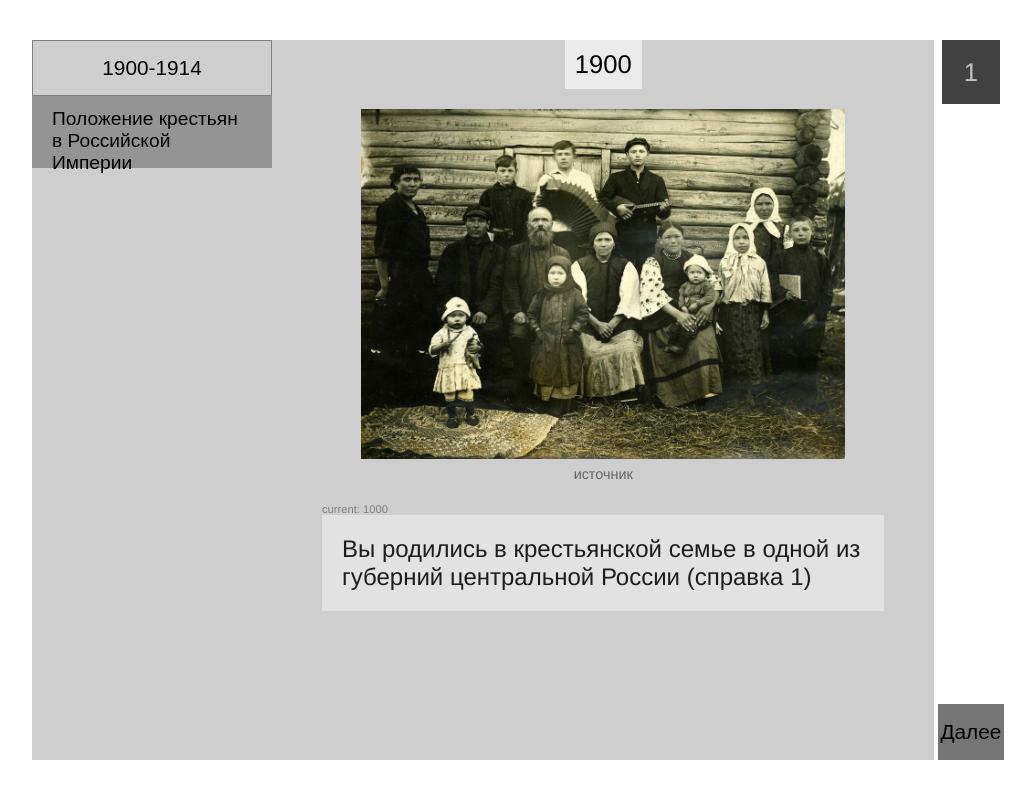
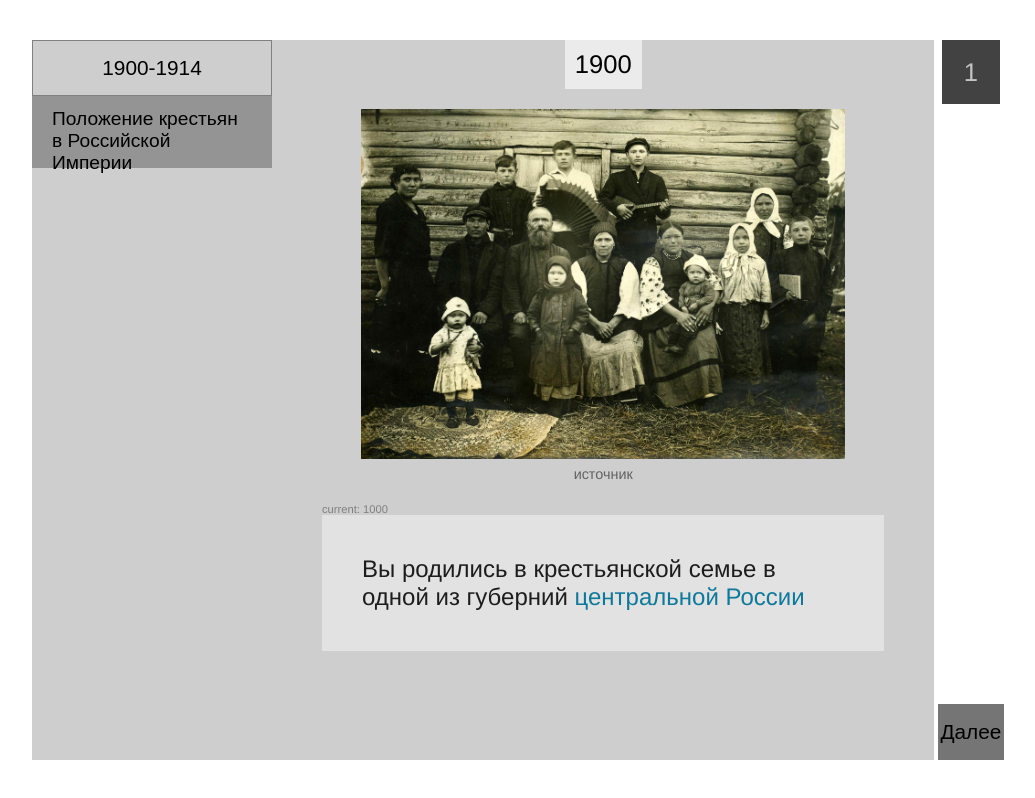
Before and after one commit to abshnko/revolution-game, a React (Create React App) app: page / in a window 1280 px wide. Shown: the whole page, without its empty margins (128-1163 px from the left). Built offline with nearby package versions, Linux system fonts and the light colour scheme.

Commit message:
added info links

```diff
--- a/src/App.js
+++ b/src/App.js
@@ -229,7 +229,11 @@ function App() {
                   isLoading={isLoading}
                 />
                 {!isLoading && (
-                  <Question question={question} nextClick={nextClick} />
+                  <Question
+                    question={question}
+                    nextClick={nextClick}
+                    chooseDisplayedInfo={chooseDisplayedInfo}
+                  />
                 )}
                 {question[0].lose ? <LoseScreen grade={grade} /> : null}
               </div>
--- a/src/components/Question.js
+++ b/src/components/Question.js
@@ -1,7 +1,58 @@
 import React from "react";
 import { BsQuestion } from "react-icons/bs";
 
-const Question = ({ question, nextClick }) => {
+const Question = ({ question, nextClick, chooseDisplayedInfo }) => {
+  const checkInfosForOptions = (option) => {
+    if (!option.infos) return option.text;
+    let allId = option.infos.map((e) => e.id);
+    let allText = option.infos.map((e) => e.altText);
+
+    const l = (parts, i) => {
+      //для верной передачи цифр
+      return (
+        <a
+          className="info-link"
+          onClick={() => {
+            chooseDisplayedInfo(allId[Math.floor(i / 2)]);
+          }}
+        >
+          {parts[i]}
+        </a>
+      );
+    };
+    let parts = option.text.split(new RegExp(`(${allText.join("|")})`));
+    for (let i = 1; i < parts.length; i += 2) {
+      parts[i] = l(parts, i);
+    }
+    return parts;
+  };
+
+  const checkInfosForQuestion = (question) => {
+    if (!question[0].infos) return <h2>{question[0].text}</h2>;
+    let allId = question[0].infos.map((e) => e.id);
+    let allText = question[0].infos.map((e) => e.altText);
+
+    const l = (parts, i) => {
+      //для верной передачи цифр
+      return (
+        <a
+          className="info-link"
+          onClick={() => {
+            chooseDisplayedInfo(allId[Math.floor(i / 2)]);
+          }}
+        >
+          {parts[i]}
+        </a>
+      );
+    };
+    let parts = question[0].text.split(new RegExp(`(${allText.join("|")})`));
+    console.log(parts);
+    for (let i = 1; i < parts.length; i += 2) {
+      parts[i] = l(parts, i);
+    }
+    return <h2>{parts}</h2>;
+  };
+
   return (
     <>
       <div className="img-ref">
@@ -9,7 +60,7 @@ const Question = ({ question, nextClick }) => {
       </div>
       <div className="id-testing">current: {question[0].id}</div>
       <div className="question">
-        <h2>{question[0].text}</h2>
+        <h2>{checkInfosForQuestion(question)}</h2>
       </div>
       {question[0].options.length > 1 && (
         <div className="options">
@@ -40,7 +91,7 @@ const Question = ({ question, nextClick }) => {
                         )
                       }
                     >
-                      {option.text}
+                      {checkInfosForOptions(option)}
                     </button>
                   </>
                 );
@@ -68,7 +119,7 @@ const Question = ({ question, nextClick }) => {
                         )
                       }
                     >
-                      {option.text}
+                      {checkInfosForOptions(option)}
                     </button>
                   </>
                 );
--- a/src/style.css
+++ b/src/style.css
@@ -186,6 +186,17 @@ html {
       -ms-flex-direction: column;
           flex-direction: column;
   overflow-y: scroll;
+}
+
+.card .info-link {
+  color: #0d799b;
+  cursor: pointer;
+  -webkit-transition: all 0.2s ease-in-out;
+  transition: all 0.2s ease-in-out;
+}
+
+.card .info-link:hover {
+  color: #2fadcc;
 }
 
 .card .id-testing {
--- a/src/style.scss
+++ b/src/style.scss
@@ -160,6 +160,16 @@ $semi-dark: rgb(117, 117, 117);
   display: flex;
   flex-direction: column;
   overflow-y: scroll;
+  .info-link {
+    color: rgb(13, 121, 155);
+    // text-decoration: underline;
+    cursor: pointer;
+    transition: all 0.2s ease-in-out;
+  }
+  .info-link:hover {
+    color: rgb(47, 173, 204);
+  }
+
   .id-testing {
     color: grey;
     font-size: 0.7em;
```
Also changed, not shown: src/data.js, 2 other files (tests, documents, lock files or other folders).
